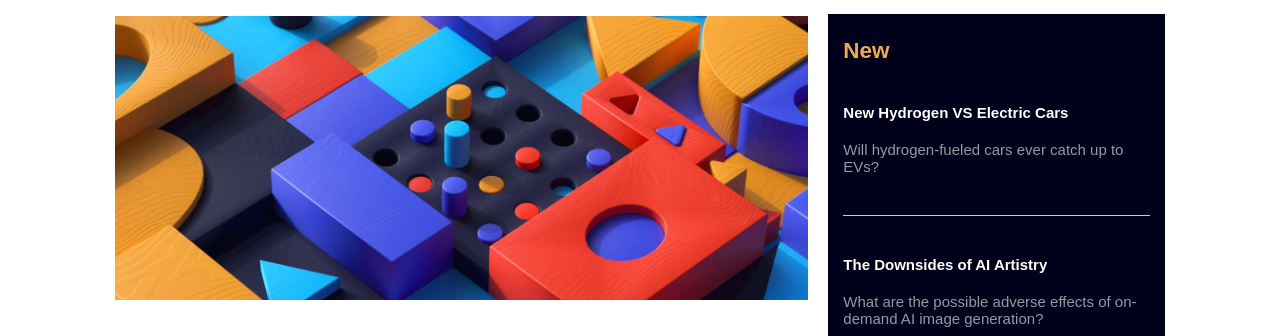
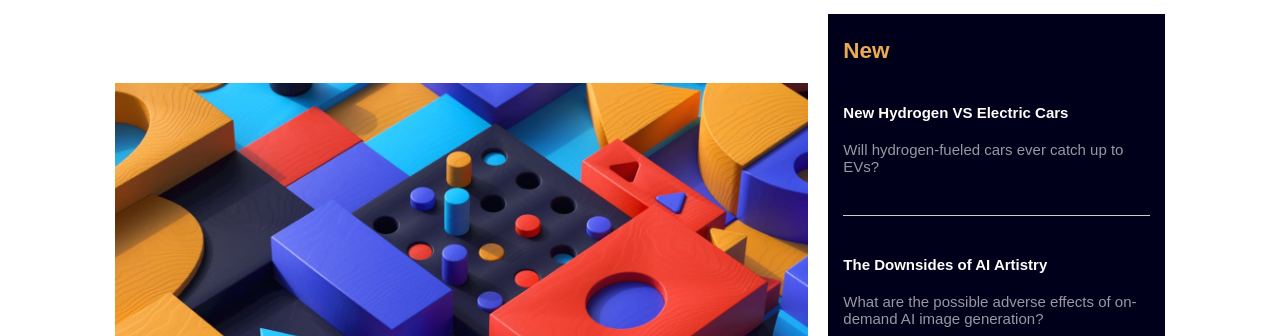
Before and after one commit to JOJOK63/frontend_mentor_news_homepage, a plain HTML site: page index.html in a window 1280 px wide. Shown: the part 121-457 px from the top of the page. Drawn offline with Linux system fonts and the light colour scheme.

Commit message:
Update style.css

```diff
--- a/style/style.css
+++ b/style/style.css
@@ -167,7 +167,6 @@ aside .ligne {
 @media screen and (min-width: 800px) {
   body {
     margin: 50px 100px;
-    overflow-y: hidden;
   }
   #overlay {
     display: none;
@@ -201,6 +200,8 @@ aside .ligne {
   }
 
   main {
+    width: 100%;
+    height: 100vh;
     display: grid;
     grid-template-columns: repeat(3, 1fr);
     grid-template-rows: 200px, 200px;
```
